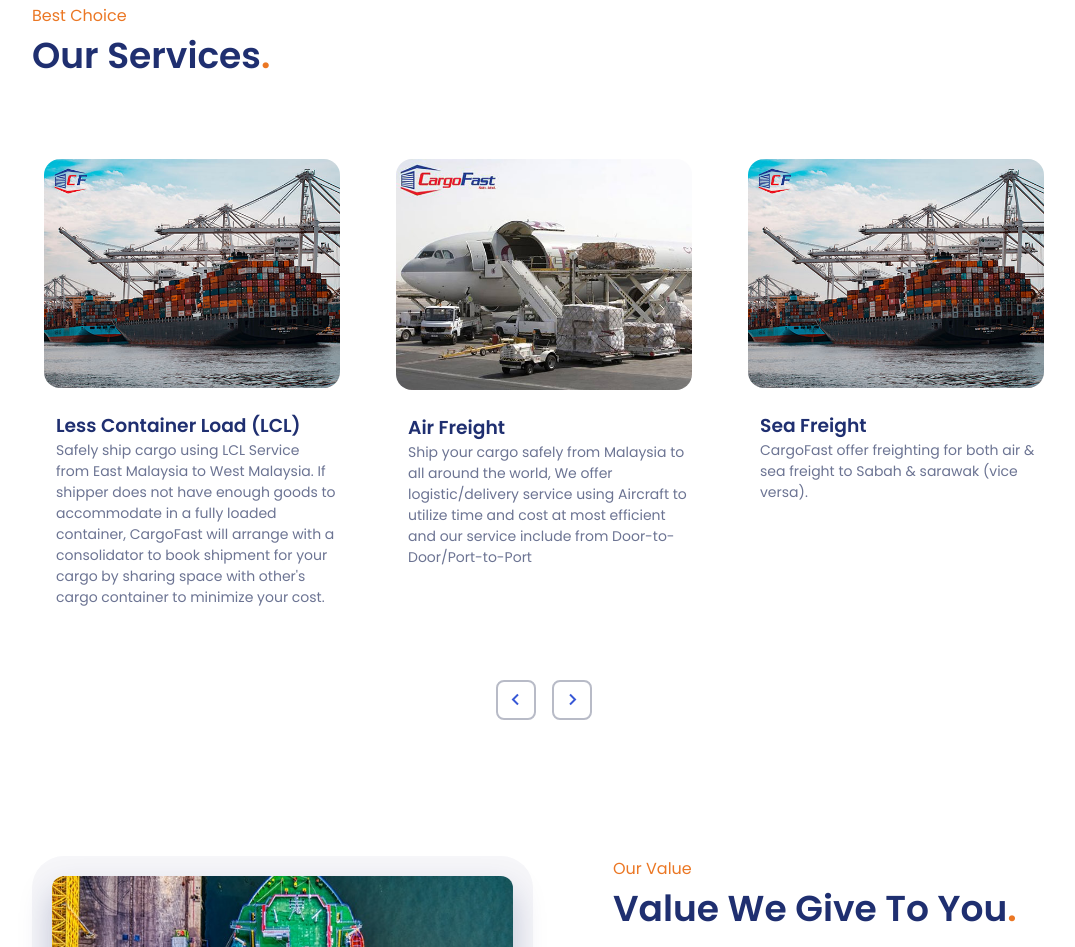
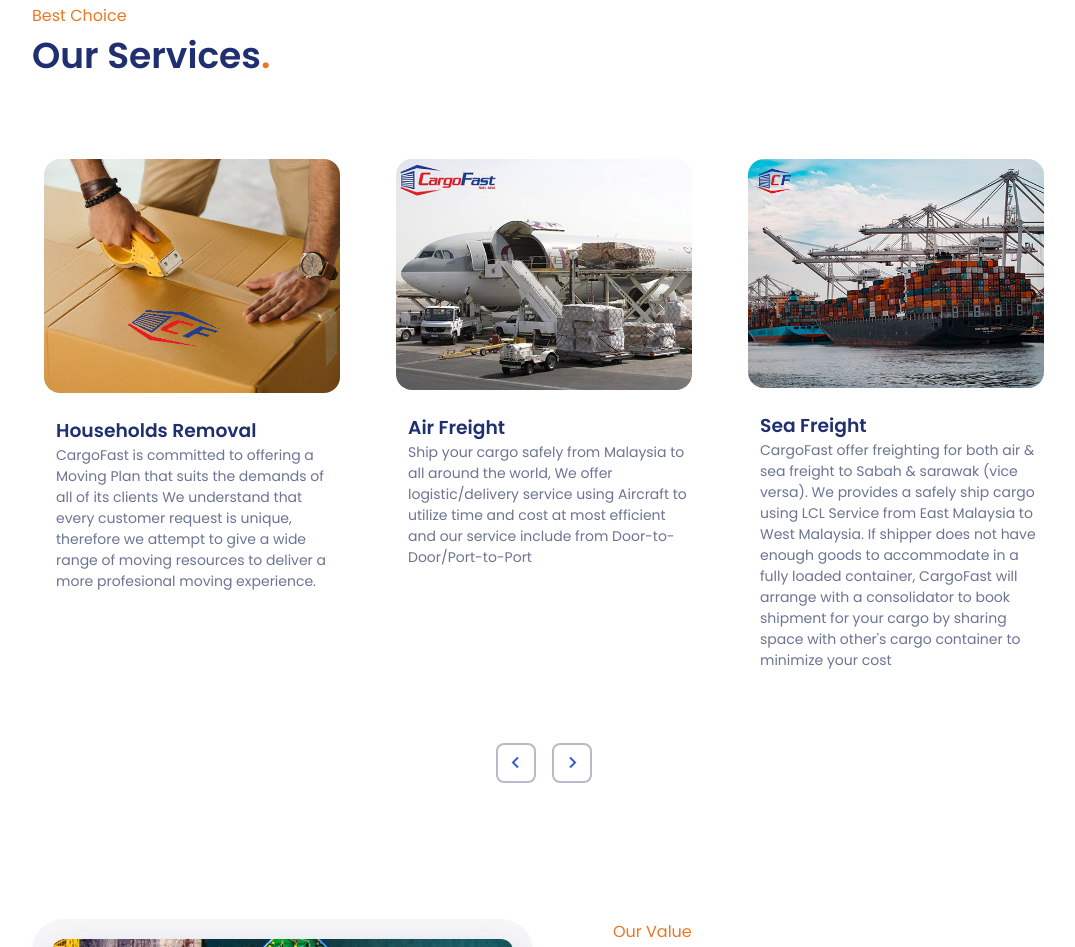
Before and after one commit to muhammadshafie/Cargo-Fast, a plain HTML site: page index.html in a window 1280 px wide. Shown: the part 3113-4060 px from the top of the page, without its empty margins (96-1171 px from the left). Drawn offline with nearby package versions, Linux system fonts and the light colour scheme.

Commit message:
update service description

```diff
--- a/index.html
+++ b/index.html
@@ -242,7 +242,11 @@
                                 </h3>
                                 <p class="service__description">
                                     CargoFast offer freighting for both air & sea freight to Sabah & sarawak (vice
-                                    versa).
+                                    versa). We provides a safely ship cargo using LCL Service from East Malaysia to West
+                                    Malaysia.
+                                    If shipper does not have enough goods to accommodate in a fully loaded container,
+                                    CargoFast will arrange with a consolidator to book shipment for your cargo by
+                                    sharing space with other's cargo container to minimize your cost
                                 </p>
                             </div>
                         </article>
@@ -270,10 +274,9 @@
                                     Land Transportation
                                 </h3>
                                 <p class="service__description">
-                                    Lorem ipsum dolor sit amet, consectetur adipiscing elit, sed do eiusmod tempor
-                                    incididunt ut labore et dolore magna aliqua. Fusce ut placerat orci nulla
-                                    pellentesque dignissim. Nibh cras pulvinar mattis nunc sed blandit libero volutpat
-                                    sed.
+                                    CargoFast offer logistics-related transportation services such as truckload and
+                                    less-than-load (LTL) services that meet logistics needs for regional and domestic
+                                    shipments that are dependable and efficient.
                                 </p>
                             </div>
                         </article>
@@ -286,29 +289,14 @@
                                     Households Removal
                                 </h3>
                                 <p class="service__description">
-                                    Lorem ipsum dolor sit amet, consectetur adipiscing elit, sed do eiusmod tempor
-                                    incididunt ut labore et dolore magna aliqua. Fusce ut placerat orci nulla
-                                    pellentesque dignissim. Nibh cras pulvinar mattis nunc sed blandit libero volutpat
-                                    sed.
+                                    CargoFast is committed to offering a Moving Plan that suits the demands of all of
+                                    its clients We understand that every customer request is unique, therefore we
+                                    attempt to give a wide range of moving resources to deliver a more profesional
+                                    moving experience.
                                 </p>
                             </div>
                         </article>
 
-                        <article class="service__card swiper-slide">
-                            <img src="assets/img/service4.jpg" alt="" class="service__img">
-
-                            <div class="service__data">
-                                <h3 class="service__title">
-                                    Less Container Load (LCL)
-                                </h3>
-                                <p class="service__description">
-                                    Safely ship cargo using LCL Service from East Malaysia to West Malaysia.
-                                    If shipper does not have enough goods to accommodate in a fully loaded container,
-                                    CargoFast will arrange with a consolidator to book shipment for your cargo by
-                                    sharing space with other's cargo container to minimize your cost.
-                                </p>
-                            </div>
-                        </article>
                     </div>
 
                     <div class="swiper-button-next">
```
